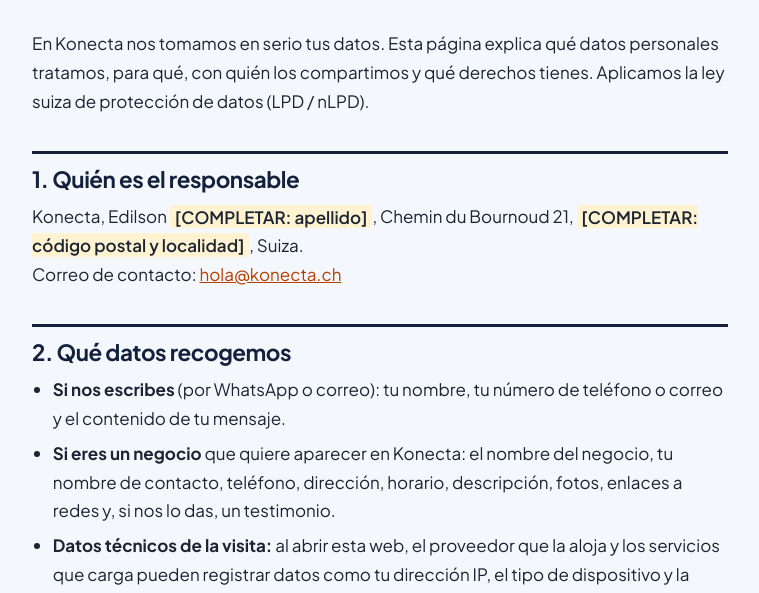
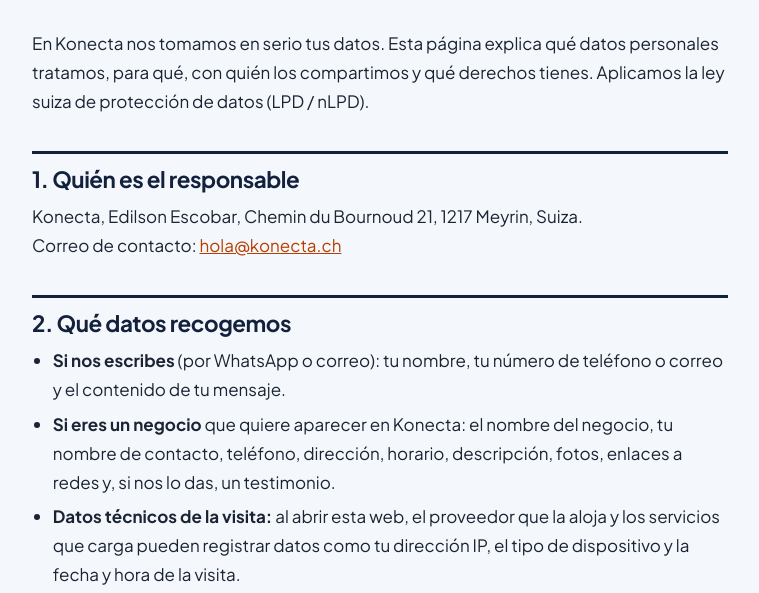
Before and after one commit to Edilson12/konecta-landing, a plain HTML site: page privacidad.html in a window 1280 px wide. Shown: the part 207-800 px from the top of the page, without its empty margins (260-1019 px from the left). Drawn offline with Linux system fonts and the light colour scheme.

Commit message:
Completar datos del responsable en la politica de privacidad
Co-Authored-By: Claude Opus 5.5 <noreply@anthropic.com>

```diff
--- a/privacidad.html
+++ b/privacidad.html
@@ -45,7 +45,7 @@ footer{border-top:1px solid var(--linea);margin-top:3rem;padding:1.5rem 0 2rem;c
     <p>En Konecta nos tomamos en serio tus datos. Esta página explica qué datos personales tratamos, para qué, con quién los compartimos y qué derechos tienes. Aplicamos la ley suiza de protección de datos (LPD / nLPD).</p>
 
     <h2>1. Quién es el responsable</h2>
-    <p>Konecta, Edilson <span class="pend">[COMPLETAR: apellido]</span>, Chemin du Bournoud 21, <span class="pend">[COMPLETAR: código postal y localidad]</span>, Suiza.<br>
+    <p>Konecta, Edilson Escobar, Chemin du Bournoud 21, 1217 Meyrin, Suiza.<br>
     Correo de contacto: <a href="mailto:hola@konecta.ch">hola@konecta.ch</a></p>
 
     <h2>2. Qué datos recogemos</h2>
```
